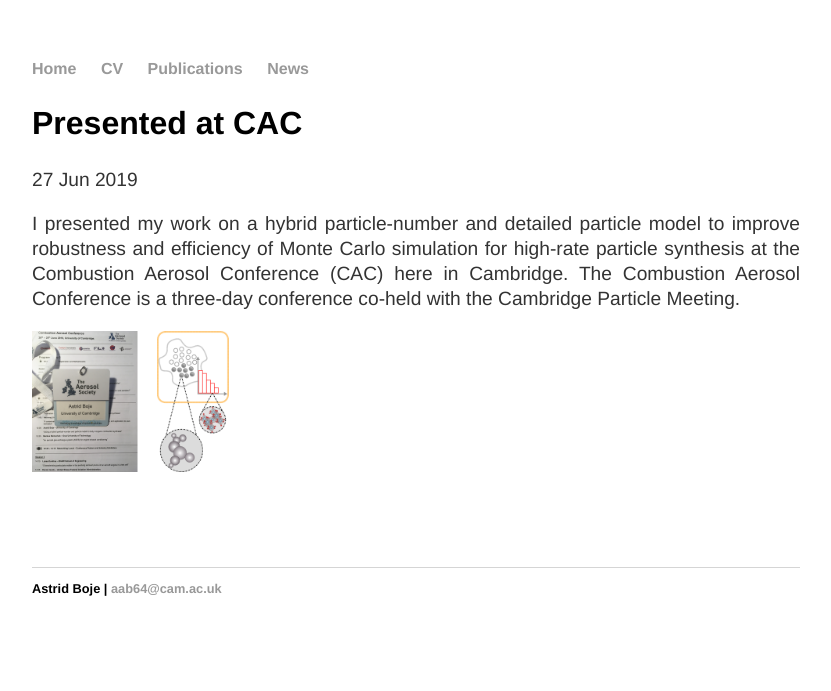
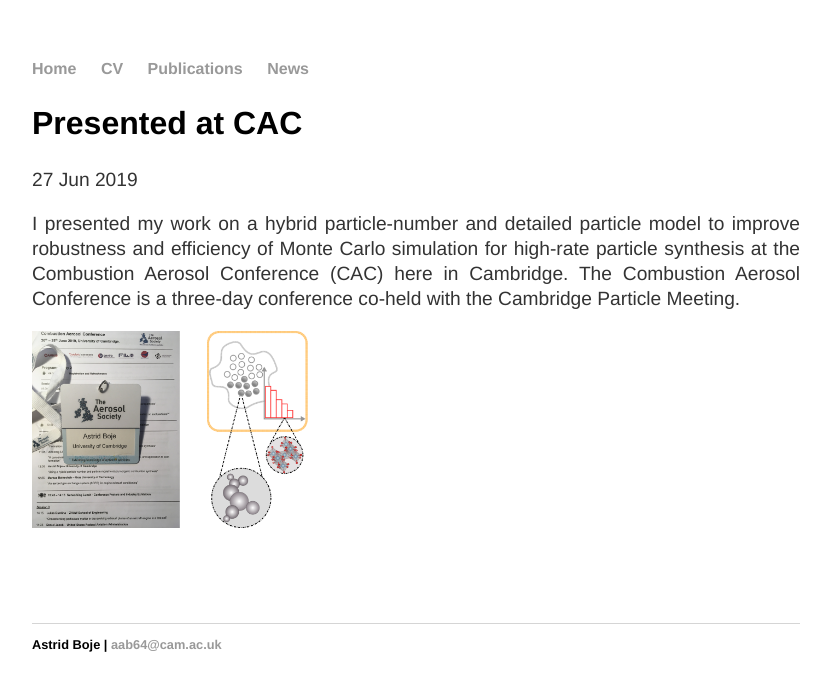
Before and after one commit to aab64/aab64.github.io, a Jekyll site: the page built from _posts/2019-06-27-Presented-at-CAC.md, in a window 1280 px wide. Shown: the top 691 px of the page, without its empty margins (224-1055 px from the left). Built offline with Jekyll 4.4.1, drawn with Linux system fonts in a browser that asks for light colours.

Commit message:
Update 2019-06-27-Presented-at-CAC.md

```diff
--- a/_posts/2019-06-27-Presented-at-CAC.md
+++ b/_posts/2019-06-27-Presented-at-CAC.md
@@ -8,7 +8,7 @@ date: 2019-06-27
 I presented my work on a hybrid particle-number and detailed particle model to improve robustness and efficiency of Monte Carlo simulation for high-rate particle synthesis at the Combustion Aerosol Conference (CAC) here in Cambridge. The Combustion Aerosol Conference is a three-day conference co-held with the Cambridge Particle Meeting.
 </p>
 
-<img src="/images/CAC_combined.png" width="250"/>
+<img src="/images/CAC_combined.png" width="350"/>
 
 <p>
  <br/>
```
